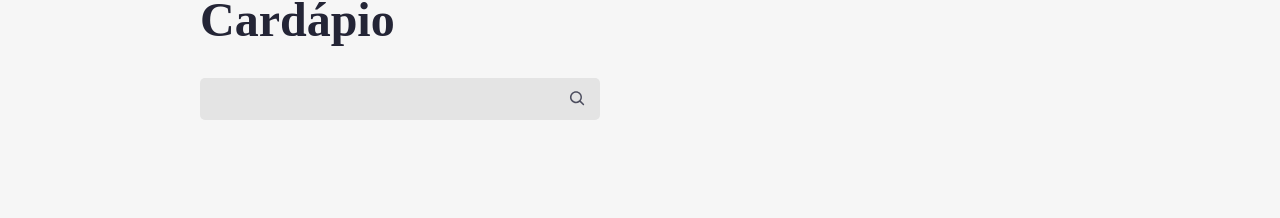
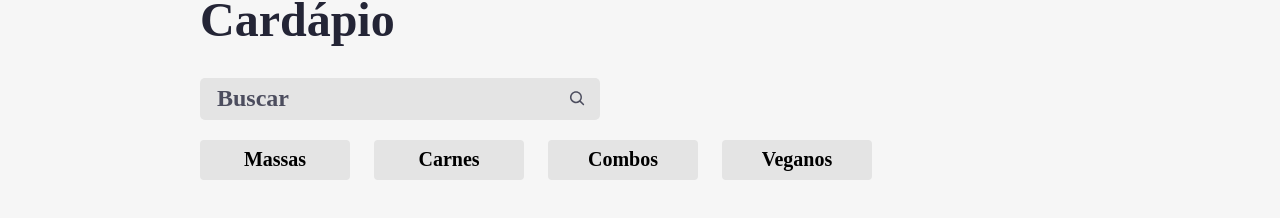
Before and after one commit to kamilajesus/Pizzaria_Aluroni, a React (Create React App) app: page / in a window 1280 px wide. Shown: the part 514-732 px from the top of the page. Built offline with nearby package versions, Linux system fonts and the light colour scheme; a web font is replaced by a local one.

Commit message:
new commit

```diff
--- a/package.json
+++ b/package.json
@@ -10,6 +10,7 @@
     "@types/node": "^16.11.43",
     "@types/react": "^18.0.15",
     "@types/react-dom": "^18.0.6",
+    "classnames": "^2.3.1",
     "normalize.css": "^8.0.1",
     "react": "^18.2.0",
     "react-dom": "^18.2.0",
@@ -41,5 +42,9 @@
       "last 1 firefox version",
       "last 1 safari version"
     ]
+  },
+  "devDependencies": {
+    "sass": "^1.49.0",
+    "typescript-plugin-css-modules": "^3.4.0"
   }
 }
--- a/public/index.html
+++ b/public/index.html
@@ -2,16 +2,14 @@
 <html lang="en">
   <head>
     <meta charset="utf-8" />
-    <link rel="icon" href="%PUBLIC_URL%/favicon.ico" />
+    <link rel="icon" href="%PUBLIC_URL%/favicon.svg" />
     <meta name="viewport" content="width=device-width, initial-scale=1" />
     <meta name="theme-color" content="#000000" />
     <meta
       name="description"
       content="Web site created using create-react-app"
     />
-    <link rel="apple-touch-icon" href="%PUBLIC_URL%/logo192.png" />
 
-    <link rel="manifest" href="%PUBLIC_URL%/manifest.json" />
 
     <title>Aluroni</title>
   </head>
--- a/src/pages/Cardapio/Buscador/index.tsx
+++ b/src/pages/Cardapio/Buscador/index.tsx
@@ -13,6 +13,7 @@
       <input
       value={busca}
       onChange={evento => setBusca(evento.target.value)}
+      placeholder="Buscar"
       />
       <CgSearch
       size={20}
--- a/src/pages/Cardapio/Cardapio.module.scss
+++ b/src/pages/Cardapio/Cardapio.module.scss
@@ -1,4 +1,4 @@
-@import "styles/variaveis" ;
+@import "styles/variaveis";
 @import "styles/breakpoints";
 
 .menu {
@@ -55,4 +55,12 @@
     font-size: 3rem;
     margin-bottom: 30px;
   }
+  &__filtros {
+    align-items: center;
+    display: flex;
+    flex-wrap: wrap;
+    justify-content: space-between;
+    margin-bottom: 30px;
+    width: 100%;
+  }
 }
--- /dev/null
+++ b/src/pages/Cardapio/Filtros/Filtros.module.scss
@@ -0,0 +1,27 @@
+@import "styles/variaveis";
+
+.filtros {
+  display: flex;
+  gap: 24px;
+  flex-wrap: wrap;
+  margin: 20px 0;
+  &__filtro {
+    align-items: center;
+    background-color: $grey;
+    border: none;
+    border-radius: 4px;
+    display: flex;
+    font-size: 1.25rem;
+    font-weight: bold;
+    height: 40px;
+    justify-content: center;
+    width: 150px;
+    &--ativo {
+      background-color: $blue;
+      color: white;
+    }
+    &:hover {
+      cursor: pointer;
+    }
+  }
+}
--- /dev/null
+++ b/src/pages/Cardapio/Filtros/filtros.json
@@ -0,0 +1,18 @@
+[
+  {
+    "label": "Massas",
+    "id": 1
+  },
+  {
+    "label": "Carnes",
+    "id": 2
+  },
+  {
+    "label": "Combos",
+    "id": 3
+  },
+  {
+    "label": "Veganos",
+    "id": 4
+  }
+]
--- /dev/null
+++ b/src/pages/Cardapio/Filtros/index.tsx
@@ -0,0 +1,31 @@
+import React from "react";
+import filtros from "./filtros.json";
+import styles from './Filtros.module.scss';
+import classNames from 'classnames';
+
+type IOpcao = typeof filtros[0];
+
+interface Props {
+  filtro: number | null;
+  setFiltro: React.Dispatch<React.SetStateAction<number | null>>
+}
+
+export default function Filtros({ filtro, setFiltro }: Props) {
+
+  function selecionarFiltro(opcao: IOpcao) {
+    if (filtro === opcao.id) return setFiltro(null);
+    return setFiltro(opcao.id);
+  }
+  return (
+    <div className={styles.filtros}>
+      {filtros.map(opcao => (
+        <button className={classNames({
+          [styles.filtros__filtro]: true,
+          [styles['filtros__filtro--ativo']]: filtro === opcao.id
+        })} key={opcao.id} onClick={() => selecionarFiltro(opcao)}>
+          {opcao.label}
+        </button>
+      ))}
+    </div>
+  )
+}
--- a/src/pages/Cardapio/index.tsx
+++ b/src/pages/Cardapio/index.tsx
@@ -1,24 +1,28 @@
 import styles from "./Cardapio.module.scss";
-import {ReactComponent as Logo} from 'assets/logo.svg';
+import { ReactComponent as Logo } from "assets/logo.svg";
 import Buscador from "./Buscador";
 import { useState } from "react";
+import Filtros from "./Filtros";
 
 export default function Cardapio() {
   const [busca, setBusca] = useState("");
-
+  const [filtro, setFiltro] = useState<number | null>(null);
   return (
     <main>
       <nav className={styles.menu}>
-       <Logo />
+        <Logo />
       </nav>
       <header className={styles.header}>
         <div className={styles.header__text}>
-            A casa do código e da massa
+          A casa do código e da massa
         </div>
       </header>
       <section className={styles.cardapio}>
         <h3 className={styles.cardapio__titulo}>Cardápio</h3>
-        <Buscador busca={busca} setBusca={setBusca}/>
+        <Buscador busca={busca} setBusca={setBusca} />
+        <div className={styles.cardapio__filtros}>
+          <Filtros filtro={filtro} setFiltro={setFiltro} />
+        </div>
       </section>
     </main>
   )
```
Also changed, not shown: src/pages/Cardapio/Ordenador/Ordenador.module.scss (added, +49 -0 lines), src/pages/Cardapio/Ordenador/index.tsx (added, +41 -0 lines), src/pages/Cardapio/Ordenador/opcoes.json (added, +18 -0 lines), public/favicon.svg (added), 1 other file (tests, documents, lock files or other folders).
